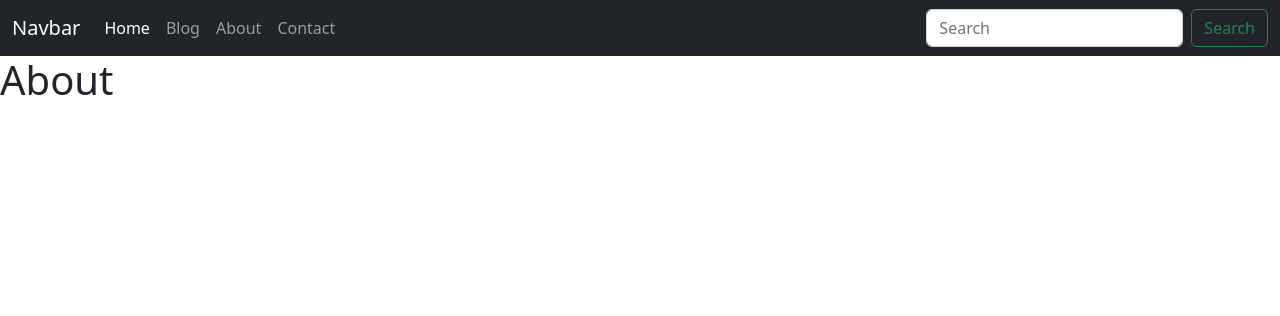
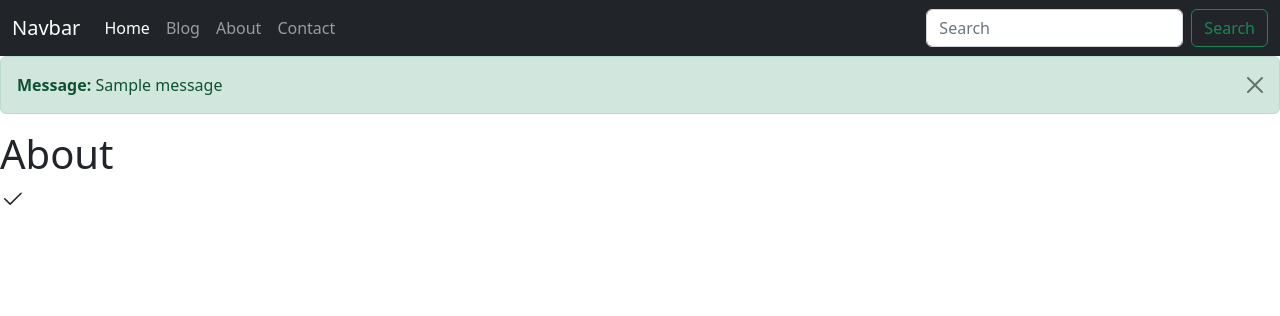
Before and after one commit to Hitesh485/iCoder, a Django app: page /about/ in a window 1280 px wide. Shown: the top 316 px of the page. Run offline with Django 4.2, Linux system fonts and the light colour scheme; one stand-in notice (Sample message) is shown.

Commit message:
displaying message - django message template

```diff
--- a/home/views.py
+++ b/home/views.py
@@ -1,5 +1,6 @@
 from django.shortcuts import render, HttpResponse
 from . models import Contact
+from django.contrib import messages
 
 # Create your views here.
 def index (request):
@@ -15,6 +16,11 @@ def contact (request):
         email = request.POST['email']
         phone = request.POST['phone']
         content = request.POST['content']
-        contact = Contact(name = name, email = email, phone = phone, content = content)
-        contact.save()
+
+        if len(name)<2 or len(email)<3 or len(phone)<10 or len(content)<5:
+            messages.error(request, "⚠ Please fill contact form correctly")
+        else:
+            contact = Contact(name = name, email = email, phone = phone, content = content)
+            contact.save()
+            messages.success(request, "✔️ Your message has been sent successfully")
     return render(request, 'home/contact.html')
--- a/iCoder/settings.py
+++ b/iCoder/settings.py
@@ -12,6 +12,7 @@ https://docs.djangoproject.com/en/4.0/ref/settings/
 
 from pathlib import Path
 import os
+from django.contrib.messages import constants as messages
 
 # Build paths inside the project like this: BASE_DIR / 'subdir'.
 BASE_DIR = Path(__file__).resolve().parent.parent
@@ -128,3 +129,7 @@ STATIC_ROOT = os.path.join(BASE_DIR, 'assets')
 # https://docs.djangoproject.com/en/4.0/ref/settings/#default-auto-field
 
 DEFAULT_AUTO_FIELD = 'django.db.models.BigAutoField'
+
+MESSAGE_TAGS = {
+    messages.ERROR:'danger'
+}
--- a/templates/base.html
+++ b/templates/base.html
@@ -40,7 +40,14 @@
         </div>
       </div>
     </nav>
+    {% for message in messages %}
+      <div class="alert alert-{{message.tags}} alert-dismissible fade show" role="alert">
+        <strong>Message: </strong> {{message}}
+        <button type="button" class="btn-close" data-bs-dismiss="alert" aria-label="Close"></button>
+      </div>
+    {% endfor %}
     {% block body %}
+
     {% endblock body %}
   </body>
   <script src="https://cdn.jsdelivr.net/npm/bootstrap@5.2.0/dist/js/bootstrap.bundle.min.js" integrity="sha384-A3rJD856KowSb7dwlZdYEkO39Gagi7vIsF0jrRAoQmDKKtQBHUuLZ9AsSv4jD4Xa" crossorigin="anonymous"></script>
--- a/templates/home/about.html
+++ b/templates/home/about.html
@@ -2,4 +2,6 @@
 
 {% block title %}About{% endblock title %}
 
-{% block body %} <h1>About</h1> {% endblock body %}
+{% block body %} <h1>About</h1> <svg xmlns="http://www.w3.org/2000/svg" width="25" height="25" fill="currentColor" class="bi bi-check2" viewBox="0 0 16 16">
+    <path d="M13.854 3.646a.5.5 0 0 1 0 .708l-7 7a.5.5 0 0 1-.708 0l-3.5-3.5a.5.5 0 1 1 .708-.708L6.5 10.293l6.646-6.647a.5.5 0 0 1 .708 0z"/>
+  </svg>{% endblock body %}
```
Also changed, not shown: db.sqlite3.
